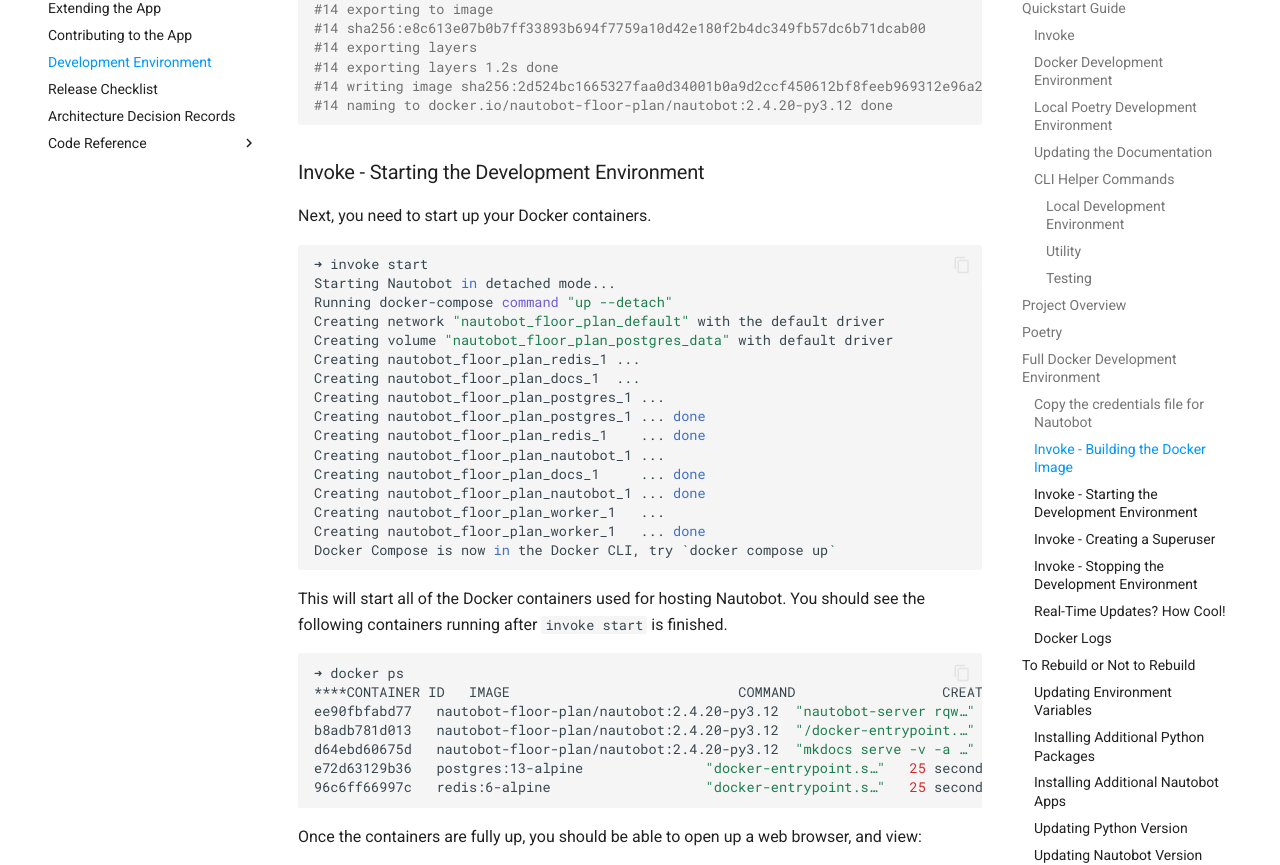
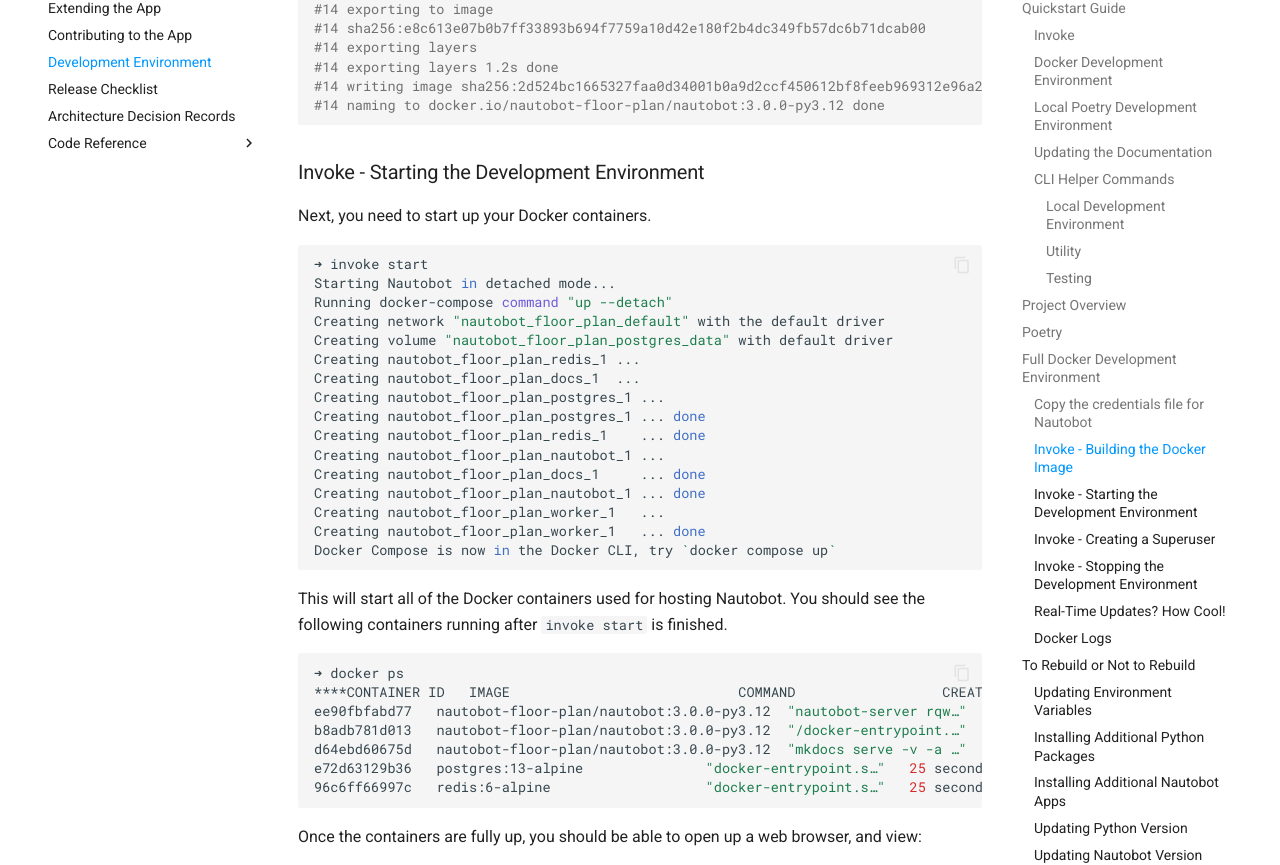
Before and after one commit to nautobot/nautobot-app-floor-plan, an MkDocs documentation site: the page built from docs/dev/dev_environment.md, in a window 1280 px wide and 1400 px high, scrolled down 5320 px. Shown: the part 164-1029 px from the top of the window. Built offline with MkDocs 1.6.1 and Material for MkDocs 9.7.7, drawn with Linux system fonts in a browser that asks for light colours; comment, search, counter and statistics services are not loaded; some of the changed text lies outside the part shown.

Commit message:
Cookie updated targeting develop by NetworkToCode Cookie Drift Manager Tool
## [3.0.0 (2025-12-30)](https://github.com/nautobot/cookiecutter-nautobot-app/releases/tag/3.0.0)

### Added

- [#291](https://github.com/nautobot/cookiecutter-nautobot-app/issues/291) - Added support for Python `3.13`.

### Changed

- [#291](https://github.com/nautobot/cookiecutter-nautobot-app/issues/291) - Updated minimum Nautobot version to `3.0.0`.
- [#291](https://github.com/nautobot/cookiecutter-nautobot-app/issues/291) - Updated maximum Nautobot version to `<4.0.0`.
- [#309](https://github.com/nautobot/cookiecutter-nautobot-app/issues/309) - Change the tag-nautobot-app workflow to support multiple nautobot-app versions.
- [#320](https://github.com/nautobot/cookiecutter-nautobot-app/issues/320) - Upstream testing now runs against selected branches.

### Documentation

- [#319](https://github.com/nautobot/cookiecutter-nautobot-app/issues/319) - Fixed nav typo and added missing 2.7.2 release notes.

### Housekeeping

- [#322](https://github.com/nautobot/cookiecutter-nautobot-app/issues/322) - Updated CI workflow to always regenerate poetry lockfile.

**Full Changelog**: https://github.com/nautobot/cookiecutter-nautobot-app/compare/nautobot-app-v2.7.2...nautobot-app-v3.0.0

````diff
--- a/docs/dev/dev_environment.md
+++ b/docs/dev/dev_environment.md
@@ -13,7 +13,7 @@
 
 The [Invoke](http://www.pyinvoke.org/) library is used to provide some helper commands based on the environment. There are a few configuration parameters which can be passed to Invoke to override the default configuration:
 
-- `nautobot_ver`: the version of Nautobot to use as a base for any built docker containers (default: 2.4.20)
+- `nautobot_ver`: the version of Nautobot to use as a base for any built docker containers (default: 3.0.0)
 - `project_name`: the default docker compose project name (default: `nautobot-floor-plan`)
 - `python_ver`: the version of Python to use as a base for any built docker containers (default: 3.12)
 - `local`: a boolean flag indicating if invoke tasks should be run on the host or inside the docker containers (default: False, commands will be run in docker containers)
@@ -181,7 +181,7 @@
 #14 exporting layers
 #14 exporting layers 1.2s done
 #14 writing image sha256:2d524bc1665327faa0d34001b0a9d2ccf450612bf8feeb969312e96a2d3e3503 done
-#14 naming to docker.io/nautobot-floor-plan/nautobot:2.4.20-py3.12 done
+#14 naming to docker.io/nautobot-floor-plan/nautobot:3.0.0-py3.12 done
 ```
 
 ### Invoke - Starting the Development Environment
@@ -212,9 +212,9 @@
 ```bash
 ➜ docker ps
 ****CONTAINER ID   IMAGE                            COMMAND                  CREATED          STATUS          PORTS                                       NAMES
-ee90fbfabd77   nautobot-floor-plan/nautobot:2.4.20-py3.12  "nautobot-server rqw…"   16 seconds ago   Up 13 seconds                                               nautobot_floor_plan_worker_1
-b8adb781d013   nautobot-floor-plan/nautobot:2.4.20-py3.12  "/docker-entrypoint.…"   20 seconds ago   Up 15 seconds   0.0.0.0:8080->8080/tcp, :::8080->8080/tcp   nautobot_floor_plan_nautobot_1
-d64ebd60675d   nautobot-floor-plan/nautobot:2.4.20-py3.12  "mkdocs serve -v -a …"   25 seconds ago   Up 18 seconds   0.0.0.0:8001->8080/tcp, :::8001->8080/tcp   nautobot_floor_plan_docs_1
+ee90fbfabd77   nautobot-floor-plan/nautobot:3.0.0-py3.12  "nautobot-server rqw…"   16 seconds ago   Up 13 seconds                                               nautobot_floor_plan_worker_1
+b8adb781d013   nautobot-floor-plan/nautobot:3.0.0-py3.12  "/docker-entrypoint.…"   20 seconds ago   Up 15 seconds   0.0.0.0:8080->8080/tcp, :::8080->8080/tcp   nautobot_floor_plan_nautobot_1
+d64ebd60675d   nautobot-floor-plan/nautobot:3.0.0-py3.12  "mkdocs serve -v -a …"   25 seconds ago   Up 18 seconds   0.0.0.0:8001->8080/tcp, :::8001->8080/tcp   nautobot_floor_plan_docs_1
 e72d63129b36   postgres:13-alpine               "docker-entrypoint.s…"   25 seconds ago   Up 19 seconds   0.0.0.0:5432->5432/tcp, :::5432->5432/tcp   nautobot_floor_plan_postgres_1
 96c6ff66997c   redis:6-alpine                   "docker-entrypoint.s…"   25 seconds ago   Up 21 seconds   0.0.0.0:6379->6379/tcp, :::6379->6379/tcp   nautobot_floor_plan_redis_1
 ```
@@ -410,7 +410,7 @@
     {
         "nautobot_floor_plan": {
             ...
-            "nautobot_ver": "2.4.20",
+            "nautobot_ver": "3.0.0",
 	    ...
         }
     }
--- a/invoke.example.yml
+++ b/invoke.example.yml
@@ -1,6 +1,6 @@
 ---
 nautobot_floor_plan:
-  nautobot_ver: "2.4.20"
+  nautobot_ver: "3.0.0"
   python_ver: "3.12"
   # local: false
   # compose_dir: "/full/path/to/nautobot-app-floor-plan/development"
--- a/invoke.mysql.yml
+++ b/invoke.mysql.yml
@@ -1,7 +1,7 @@
 ---
 nautobot_floor_plan:
   project_name: "nautobot-floor-plan"
-  nautobot_ver: "2.4.20"
+  nautobot_ver: "3.0.0"
   local: false
   python_ver: "3.12"
   compose_dir: "development"
--- a/pyproject.toml
+++ b/pyproject.toml
@@ -16,6 +16,7 @@
     "Programming Language :: Python :: 3.10",
     "Programming Language :: Python :: 3.11",
     "Programming Language :: Python :: 3.12",
+    "Programming Language :: Python :: 3.13",
 ]
 packages = [
     { include = "nautobot_floor_plan" },
@@ -26,9 +27,9 @@
 ]
 
 [tool.poetry.dependencies]
-python = ">=3.10,<3.13"
+python = ">=3.10,<3.14"
 # Used for local development
-nautobot = ">=2.4.20,<3.0.0"
+nautobot = ">=3.0.0,<4.0.0"
 
 [tool.poetry.group.dev.dependencies]
 coverage = "*"
--- a/tasks.py
+++ b/tasks.py
@@ -52,7 +52,7 @@
 namespace.configure(
     {
         "nautobot_floor_plan": {
-            "nautobot_ver": "2.4.20",
+            "nautobot_ver": "3.0.0",
             "project_name": "nautobot-floor-plan",
             "python_ver": "3.12",
             "local": False,
````
Also changed, not shown: docs/admin/compatibility_matrix.md (+1 -1 lines), docs/admin/install.md (+1 -1 lines), .cookiecutter.json, .github/ISSUE_TEMPLATE/bug_report.md, .github/ISSUE_TEMPLATE/feature_request.md, 3 other files.
